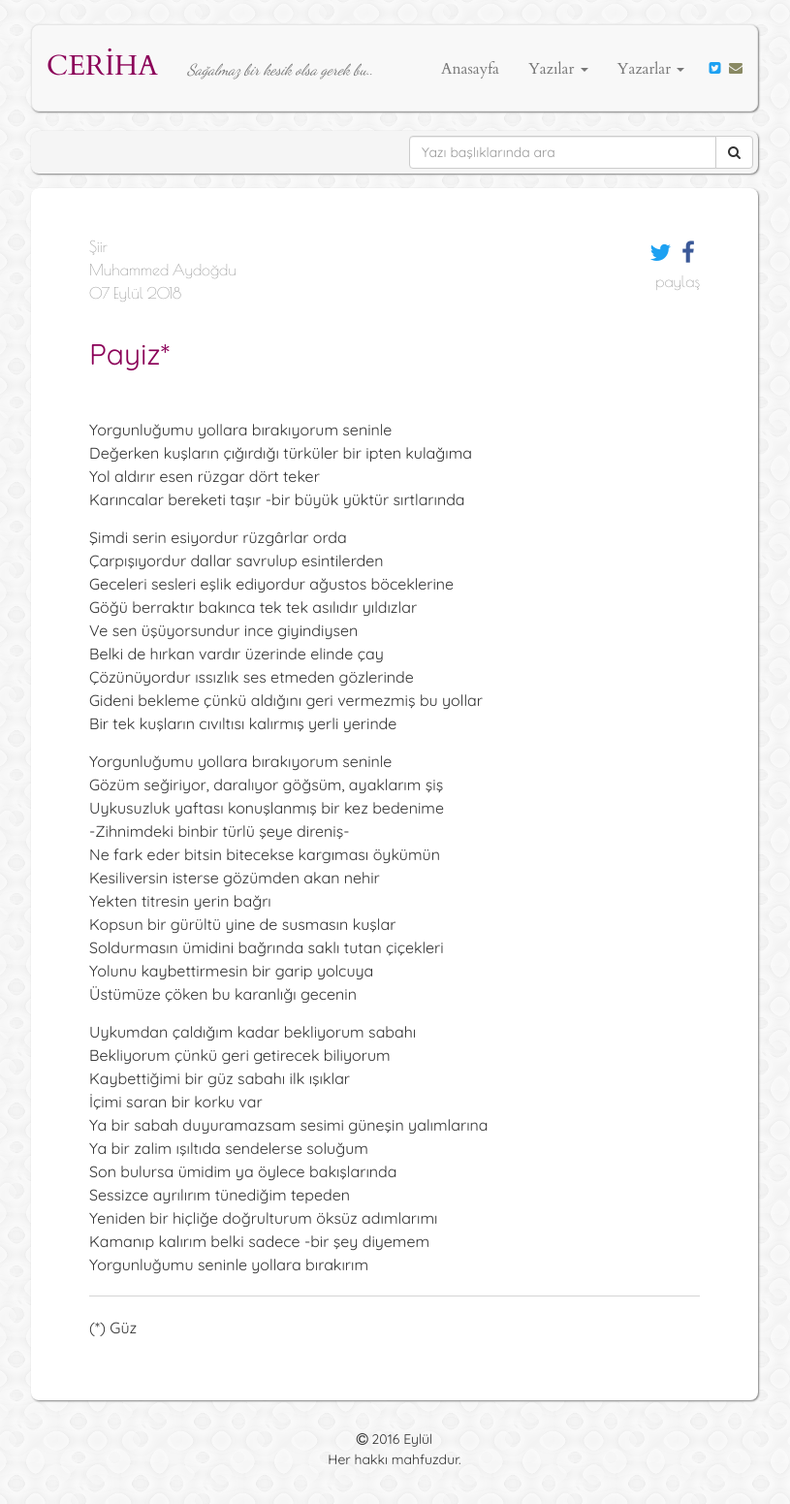
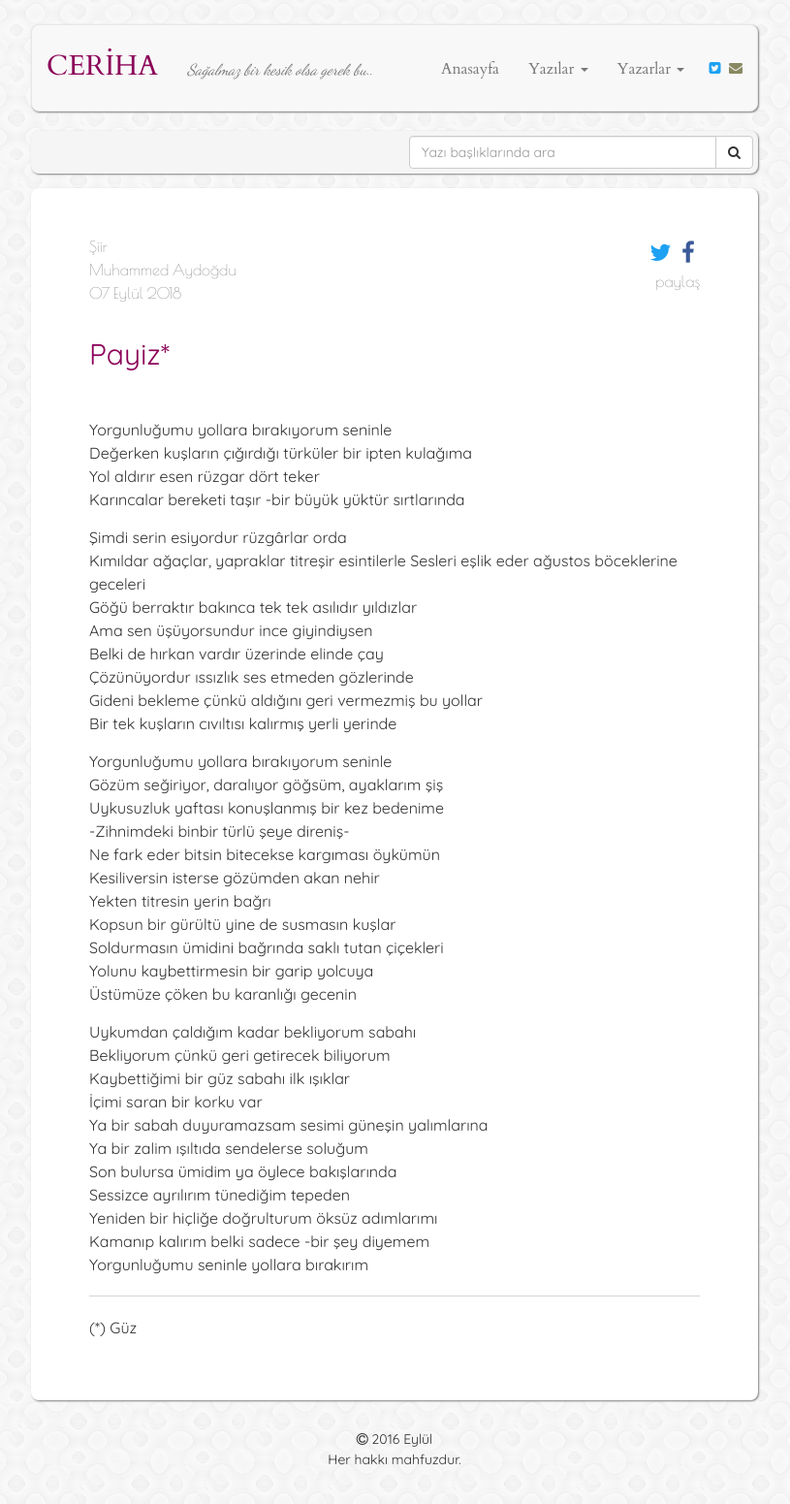
Before and after one commit to muhammedaydogdu/muhammedaydogdu.github.io, a Jekyll site: the page built from _posts/2018-09-07-payiz.md, in a window 1280 px wide. Shown: the whole page at 97% size, without its empty margins (233-1048 px from the left). Built offline with Jekyll 4.4.1, drawn with Linux system fonts in a browser that asks for light colours; some web fonts are replaced.

Commit message:
Update 2018-09-07-payiz.md

```diff
--- a/_posts/2018-09-07-payiz.md
+++ b/_posts/2018-09-07-payiz.md
@@ -15,10 +15,10 @@ Yol aldırır esen rüzgar dört teker
 Karıncalar bereketi taşır -bir büyük yüktür sırtlarında
 
 Şimdi serin esiyordur rüzgârlar orda
-Çarpışıyordur dallar savrulup esintilerden
-Geceleri sesleri eşlik ediyordur ağustos böceklerine
+Kımıldar ağaçlar, yapraklar titreşir esintilerle
+Sesleri eşlik eder ağustos böceklerine geceleri
 Göğü berraktır bakınca tek tek asılıdır yıldızlar
-Ve sen üşüyorsundur ince giyindiysen
+Ama sen üşüyorsundur ince giyindiysen
 Belki de hırkan vardır üzerinde elinde çay
 Çözünüyordur ıssızlık ses etmeden gözlerinde
 Gideni bekleme çünkü aldığını geri vermezmiş bu yollar
```
